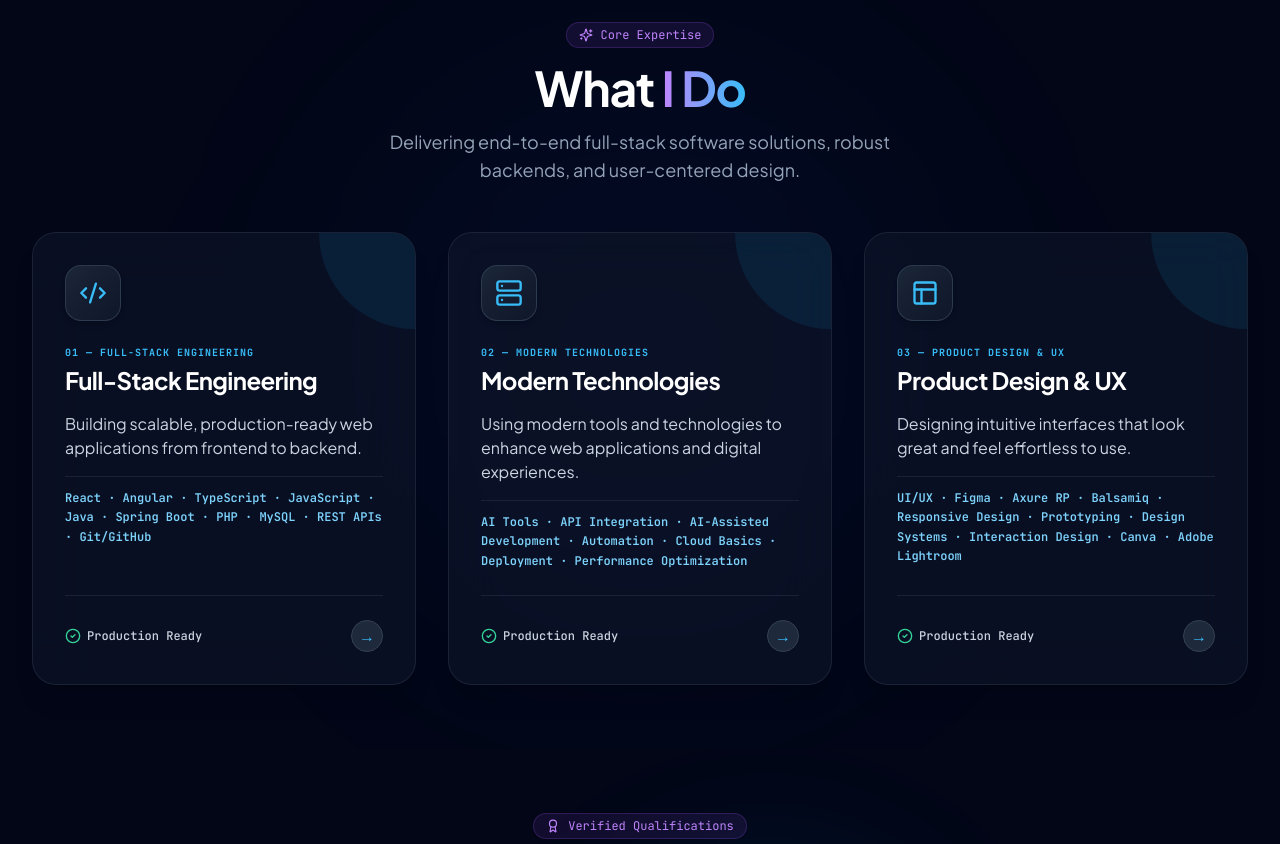
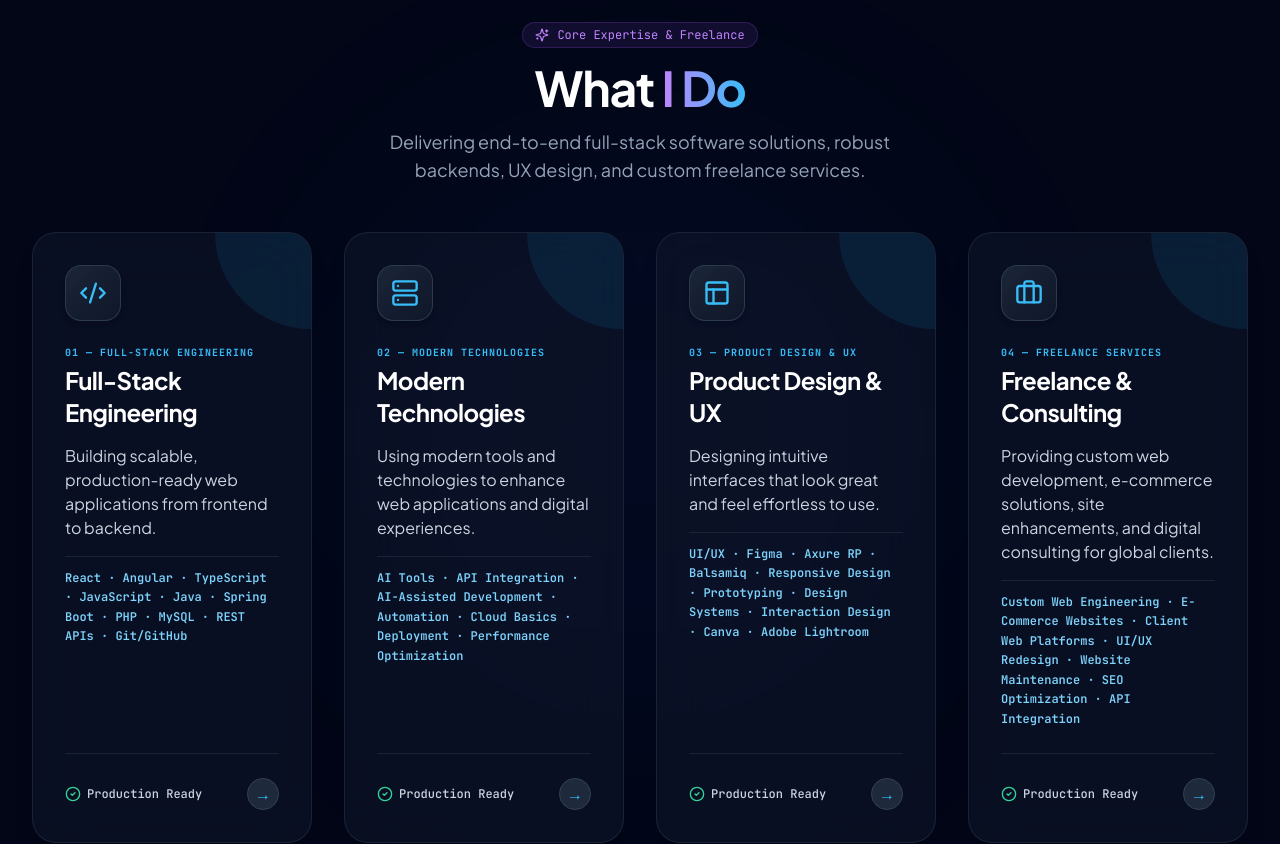
Before and after one commit to twelizadigtial/portfolio, a Next.js app: page / in a window 1280 px wide. Shown: the part 6500-7344 px from the top of the page. Built offline with nearby package versions, Linux system fonts and the light colour scheme.

Commit message:
Add Freelance Services card to Services section

```diff
--- a/components/sections/Services.tsx
+++ b/components/sections/Services.tsx
@@ -2,7 +2,7 @@
 
 import React, { useState } from "react";
 import { motion } from "framer-motion";
-import { Code2, Server, Layout, Sparkles, CheckCircle2 } from "lucide-react";
+import { Code2, Server, Layout, Briefcase, Sparkles, CheckCircle2 } from "lucide-react";
 import { servicesData } from "@/data/portfolioData";
 import { cn } from "@/lib/utils";
 
@@ -10,6 +10,7 @@ const iconMap: Record<string, any> = {
   Code2,
   Server,
   Layout,
+  Briefcase,
 };
 
 export const ServicesSection: React.FC = () => {
@@ -31,7 +32,7 @@ export const ServicesSection: React.FC = () => {
             className="inline-flex items-center gap-2 px-3 py-1 rounded-full bg-purple-500/10 border border-purple-500/20 text-purple-400 text-xs font-mono mb-4"
           >
             <Sparkles className="w-3.5 h-3.5" />
-            Core Expertise
+            Core Expertise & Freelance
           </motion.div>
           <motion.h2
             initial={{ opacity: 0, y: 20 }}
@@ -49,12 +50,12 @@ export const ServicesSection: React.FC = () => {
             transition={{ duration: 0.5, delay: 0.2 }}
             className="mt-4 text-slate-400 max-w-xl mx-auto text-base sm:text-lg"
           >
-            Delivering end-to-end full-stack software solutions, robust backends, and user-centered design.
+            Delivering end-to-end full-stack software solutions, robust backends, UX design, and custom freelance services.
           </motion.p>
         </div>
 
         {/* Services Cards Grid */}
-        <div className="grid grid-cols-1 md:grid-cols-3 gap-8">
+        <div className="grid grid-cols-1 sm:grid-cols-2 lg:grid-cols-4 gap-6 sm:gap-8">
           {servicesData.map((service, idx) => {
             const ServiceIcon = iconMap[service.iconName] || Code2;
             const isHovered = hoveredCard === service.id;
--- a/data/portfolioData.ts
+++ b/data/portfolioData.ts
@@ -147,6 +147,23 @@ export const servicesData: ServiceItem[] = [
     ],
     colorTheme: "from-amber-500/20 via-indigo-500/10 to-transparent",
     iconName: "Layout",
+  },
+  {
+    id: "freelance-services",
+    title: "Freelance & Consulting",
+    category: "04 — Freelance Services",
+    description: "Providing custom web development, e-commerce solutions, site enhancements, and digital consulting for global clients.",
+    techList: [
+      "Custom Web Engineering",
+      "E-Commerce Websites",
+      "Client Web Platforms",
+      "UI/UX Redesign",
+      "Website Maintenance",
+      "SEO Optimization",
+      "API Integration",
+    ],
+    colorTheme: "from-emerald-600/20 via-teal-500/10 to-transparent",
+    iconName: "Briefcase",
   },
 ];
 
```
